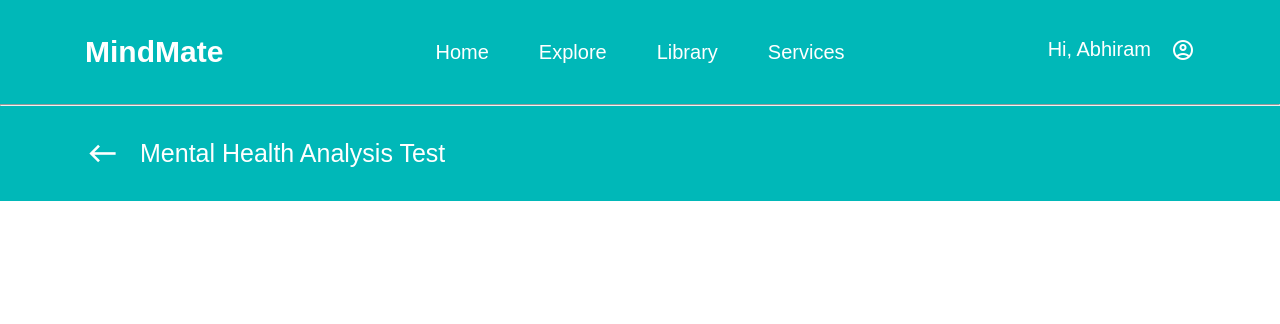
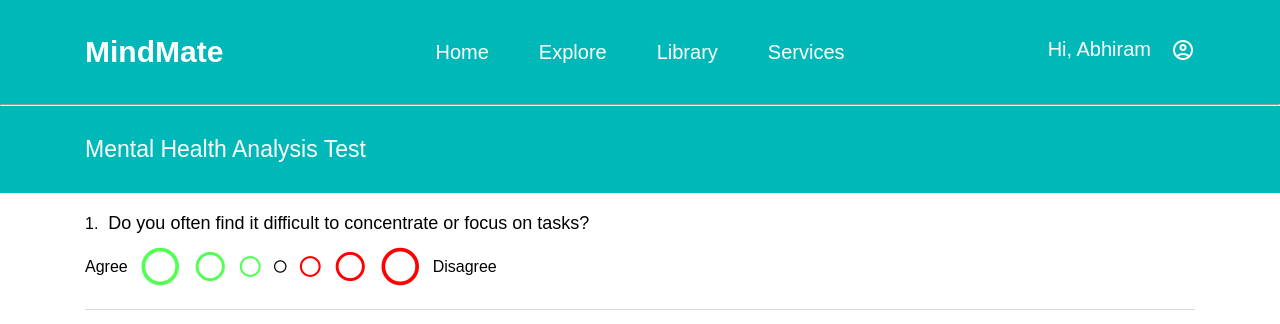
Before and after one commit to AbhishekNSanthosh/mindmate, a React (Create React App) app in the folder frontend/: page /analysis in a window 1280 px wide. Shown: the top 324 px of the page. Built offline with nearby package versions, Linux system fonts and the light colour scheme.

Commit message:
01-07-2023 update-1

```diff
--- a/frontend/package.json
+++ b/frontend/package.json
@@ -3,9 +3,10 @@
   "version": "0.1.0",
   "private": true,
   "dependencies": {
-    "@emotion/react": "^11.11.0",
+    "@emotion/react": "^11.11.1",
     "@emotion/styled": "^11.11.0",
-    "@mui/material": "^5.13.3",
+    "@mui/icons-material": "^5.11.16",
+    "@mui/material": "^5.13.6",
     "@mui/styled-engine-sc": "^5.12.0",
     "@testing-library/jest-dom": "^5.16.5",
     "@testing-library/react": "^13.4.0",
--- a/frontend/public/index.html
+++ b/frontend/public/index.html
@@ -8,6 +8,8 @@
   <meta name="theme-color" content="#000000" />
   <meta name="description" content="MindMate." />
   <link rel="apple-touch-icon" href="%PUBLIC_URL%/logo192.png" />
+  <link rel="stylesheet" href="https://fonts.googleapis.com/icon?family=Material+Icons" />
+
   <link rel="stylesheet"
     href="https://fonts.googleapis.com/css2?family=Material+Symbols+Outlined:opsz,wght,FILL,GRAD@20..48,100..700,0..1,-50..200" />
   <title>MindMate</title>
--- a/frontend/src/Pages/Analysis/Analysis.css
+++ b/frontend/src/Pages/Analysis/Analysis.css
@@ -1,27 +1,87 @@
-.analysis{
+.analysis {
+    display: flex;
+    flex-direction: column;
+    height: 100vh;
+}
+
+.analysis_wrapper {
     background-color: rgb(0, 184, 184);
     color: white;
 }
 
-.analysis-box{
+.analysis_box {
     padding: 30px 85px;
 }
 
-.analysis-title{
+.analysis_title {
+    font-size: 23px;
+}
+
+.que {
+    color: #000000;
+    background-color: #dadada;
+    height: 1px;
+    width: 100%;
+    margin: 10px 0;
+    border: none;
+}
+
+.question_row {
+    display: flex;
+    justify-content: start;
+    align-items: center;
+    gap: 10px;
+}
+
+.analysis_que {
+    display: flex;
+    flex-direction: column;
+    gap: 10px;
+}
+
+.analysis_que_box {
+    padding: 20px 85px;
+}
+
+.question {
+    font-size: 18px;
+}
+
+.agree {
+    cursor: pointer;
+    color: rgb(82, 255, 82);
+}
+
+.disagree {
+    color: rgb(255, 0, 0);
+    cursor: pointer;
+}
+
+.agree3 {
+    font-size: 45px;
+}
+
+.agree2 {
+    font-size: 35px;
+}
+
+.agree1 {
     font-size: 25px;
 }
 
-.analysis-row{
-    display: flex;
-    align-items: center;
-    justify-content: start;
+.agree0 {
+    font-size: 15px;
+    cursor: pointer;
 }
 
-.t{
-    margin-left: 20px;
+.disagree1 {
+    font-size: 25px;
 }
 
-.arrow{
-    cursor: pointer;
+.disagree2 {
     font-size: 35px;
 }
+
+.disagree3 {
+    font-size: 45px;
+}
--- a/frontend/src/Pages/Analysis/Analysis.jsx
+++ b/frontend/src/Pages/Analysis/Analysis.jsx
@@ -1,20 +1,40 @@
 import React from 'react'
 import './Analysis.css'
 import Navbar from '../../Components/Navbar/Navbar'
+import Checkbox from '@mui/material/Checkbox';
+import RadioButtonUncheckedIcon from '@mui/icons-material/RadioButtonUnchecked';
+import RadioButtonCheckedIcon from '@mui/icons-material/RadioButtonChecked';
+import { green, lightGreen } from '@mui/material/colors';
 
 function Analysis() {
     return (
         <div className='analysis'>
-            <Navbar />
-            <hr />
-            <div className="analysis-box">
-                <div className="analysis-row">
-                    <span class="material-symbols-outlined arrow">
-                        keyboard_backspace
-                    </span>
-                    <span className="analysis-title t">Mental Health Analysis Test</span>
+            <div className="analysis_wrapper">
+                <Navbar />
+                <hr />
+                <div className="analysis_box">
+                    <span className='analysis_title'>Mental Health Analysis Test</span>
                 </div>
-                <div className="analysis-que-box"></div>
+            </div>
+            <div className="analysis_que_box">
+                <div className="analysis_que">
+                    <div className="question_row">
+                        <span className="index">1.</span>
+                        <span className="question">Do you often find it difficult to concentrate or focus on tasks?</span>
+                    </div>
+                    <div className="question_row">
+                        <span className="agreetext">Agree</span>
+                        <span class="material-icons agree3 agree">radio_button_unchecked</span>
+                        <span class="material-icons agree2 agree">radio_button_unchecked</span>
+                        <span class="material-icons agree1 agree">radio_button_unchecked</span>
+                        <span class="material-icons agree0">radio_button_unchecked</span>
+                        <span class="material-icons disagree1 disagree">radio_button_unchecked</span>
+                        <span class="material-icons disagree2 disagree">radio_button_unchecked</span>
+                        <span class="material-icons disagree3 disagree">radio_button_unchecked</span>
+                        <span className="agreetext">Disagree</span>
+                    </div>
+                    <hr className='que'/>
+                </div>
             </div>
         </div>
     )
```
Also changed, not shown: 1 other file (tests, documents, lock files or other folders).
